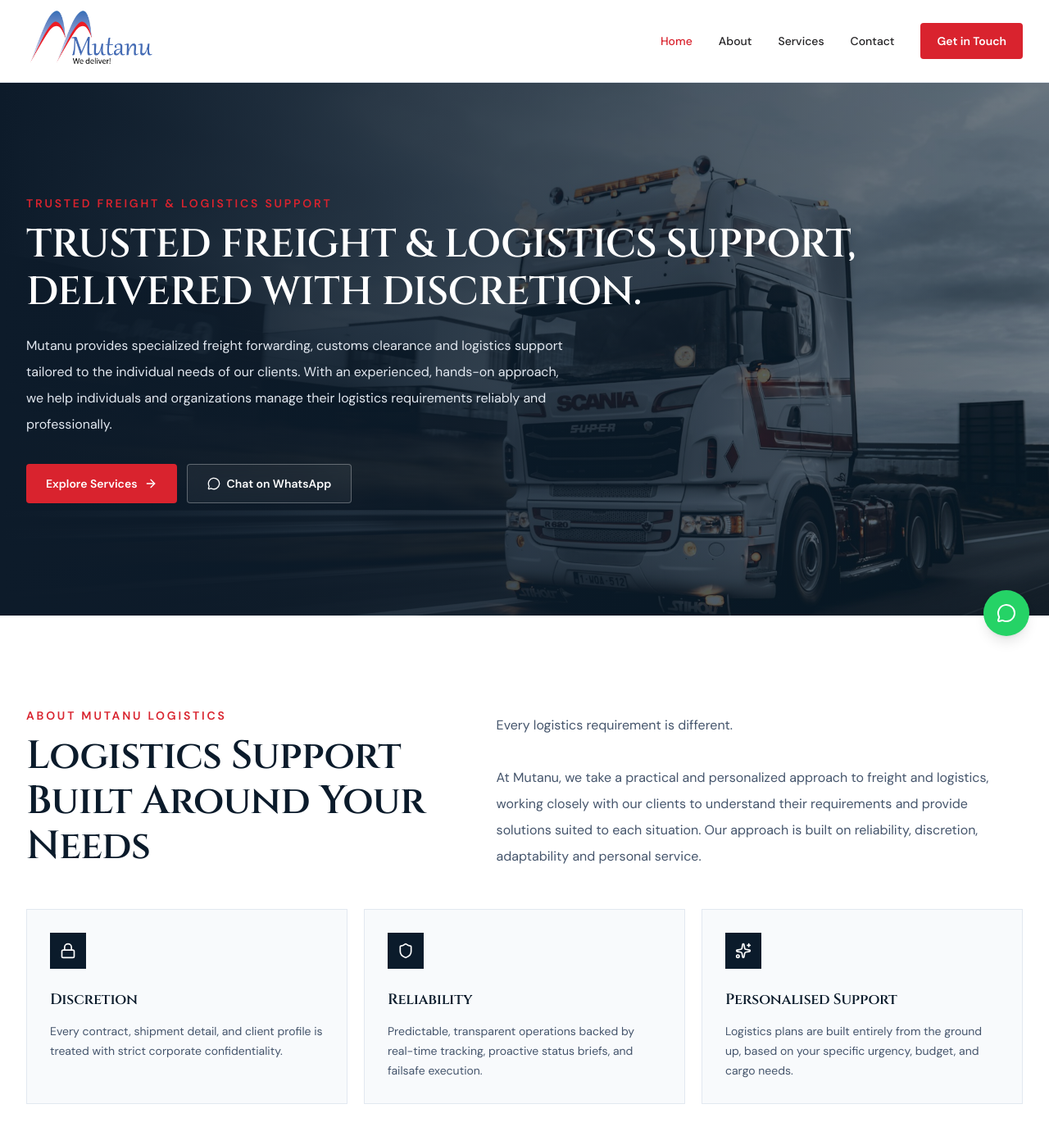
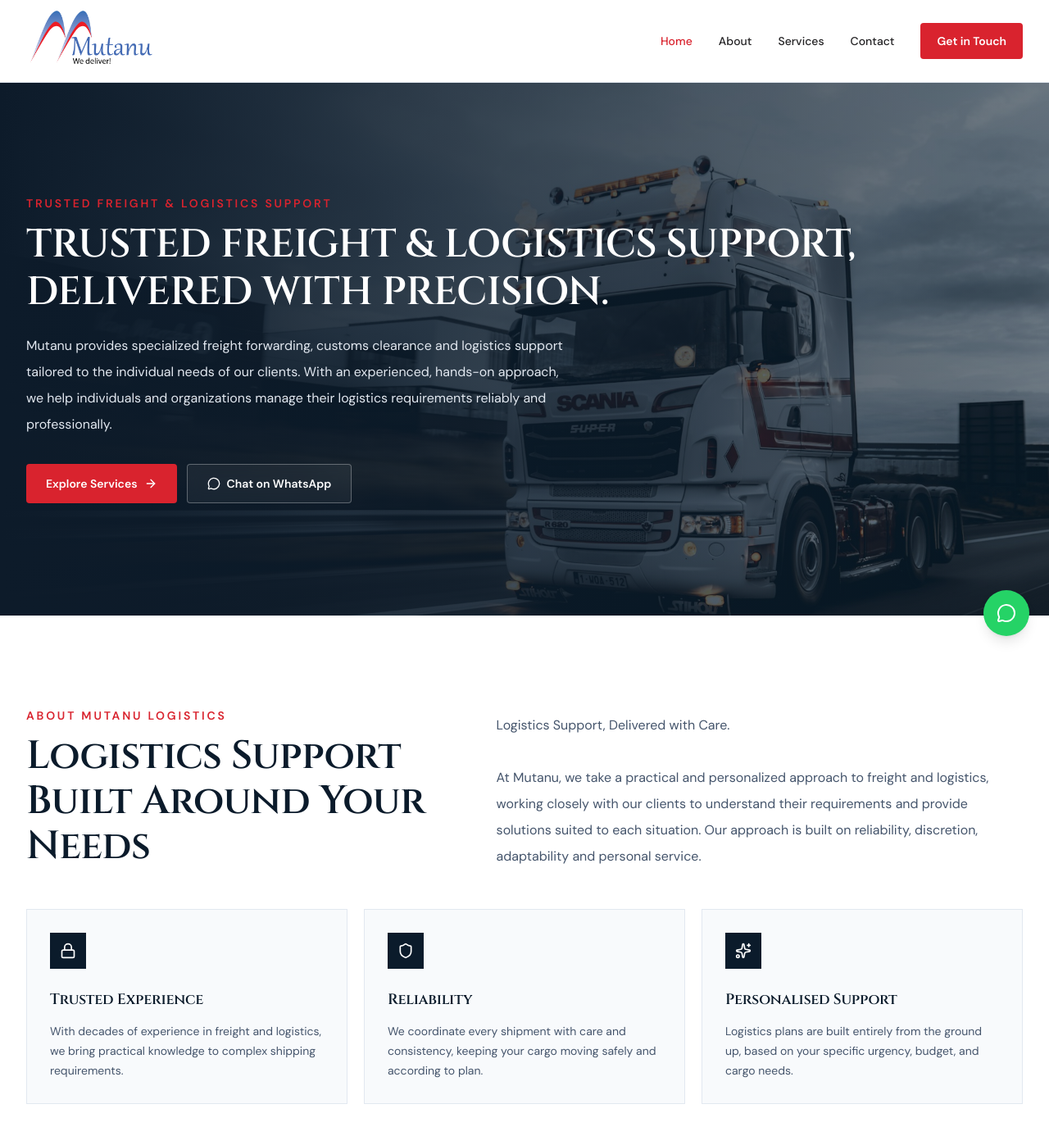
Before and after one commit to johnkali/mutanu_logistics, a React (Vite) app: page / in a window 1280 px wide. Shown: the top 1386 px of the page at 82% size. Built offline with nearby package versions, Linux system fonts and the light colour scheme.

Commit message:
Copy changes

```diff
--- a/src/components/sections/Hero.tsx
+++ b/src/components/sections/Hero.tsx
@@ -36,7 +36,7 @@
             className="max-w-5xl text-3xl font-bold uppercase leading-[1.05] tracking-tight text-white sm:text-4xl lg:text-5xl"
           >
             Trusted Freight & Logistics Support,
-            <span className="mt-2 block"> Delivered with Discretion.</span>
+            <span className="mt-2 block"> Delivered with Precision.</span>
           </h1>
 
           {/* Description */}
--- a/src/components/sections/ServicesIntro.tsx
+++ b/src/components/sections/ServicesIntro.tsx
@@ -5,15 +5,15 @@
 const features = [
   {
     icon: Lock,
-    title: "Discretion",
+    title: "Trusted Experience",
     description:
-      "Every contract, shipment detail, and client profile is treated with strict corporate confidentiality.",
+      "With decades of experience in freight and logistics, we bring practical knowledge to complex shipping requirements.",
   },
   {
     icon: Shield,
     title: "Reliability",
     description:
-      "Predictable, transparent operations backed by real-time tracking, proactive status briefs, and failsafe execution.",
+      "We coordinate every shipment with care and consistency, keeping your cargo moving safely and according to plan.",
   },
   {
     icon: Sparkles,
@@ -35,7 +35,7 @@
 
           <div className="max-w-2xl lg:ml-auto">
             <p className="text-sm leading-7 text-slate-600 sm:text-base sm:leading-8">
-              Every logistics requirement is different.
+              Logistics Support, Delivered with Care.
               <br /> <br />
               At Mutanu, we take a practical and personalized approach to
               freight and logistics, working closely with our clients to
```
